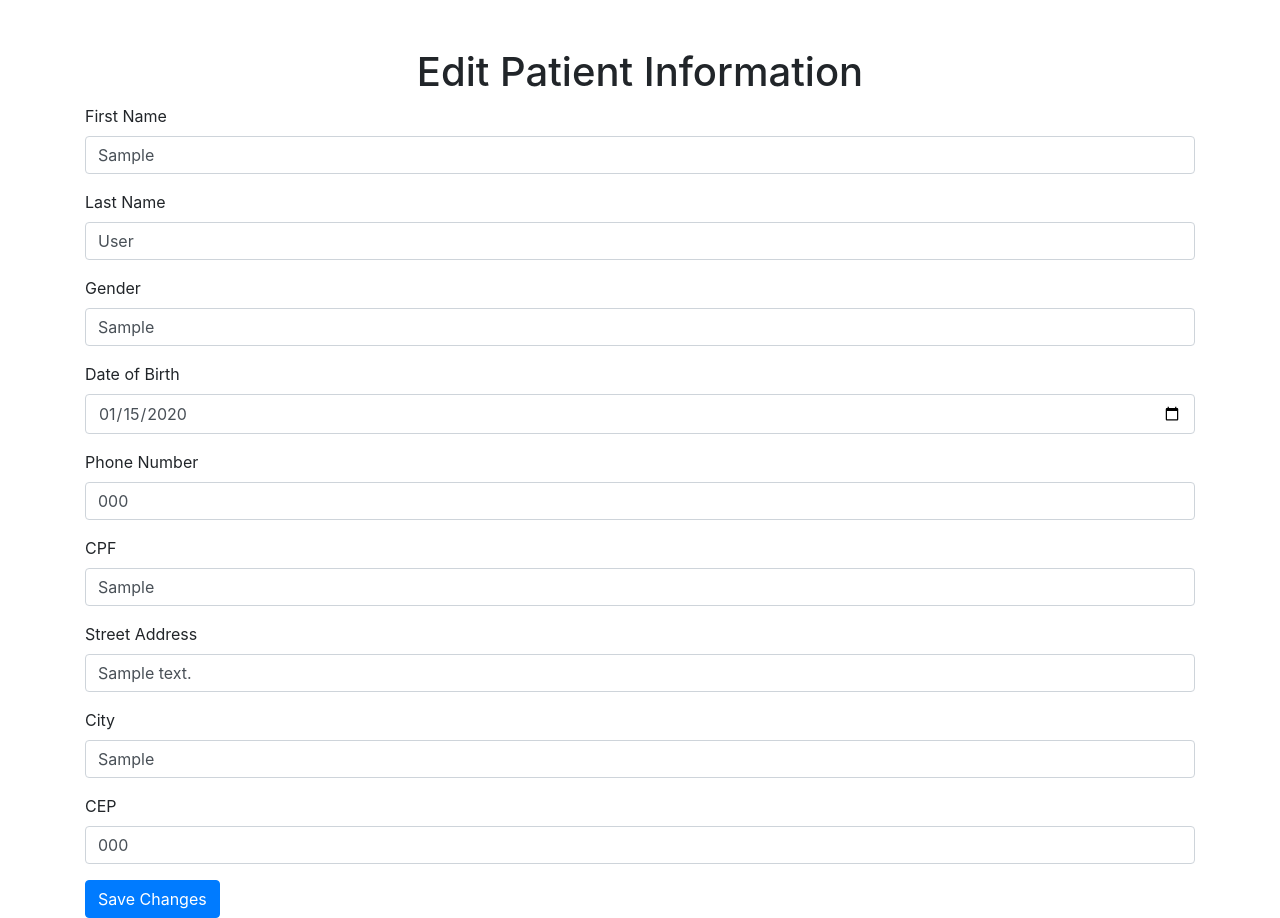
After one commit to woulschneider/prognosys, a Flask app: page /patients/1/edit in a window 1280 px wide. The commit adds this page. Run offline with Flask 3, Linux system fonts and the light colour scheme; tables that the repository leaves empty hold one stand-in row (values such as "Sample post"); some libraries are stand-ins or nearby versions.

Commit message:
Add files via upload

```diff
--- a/app.py
+++ b/app.py
@@ -2,8 +2,7 @@ from flask import Flask, render_template, request, redirect, url_for, flash
 import os
 from flask_migrate import Migrate
 from flask_sqlalchemy import SQLAlchemy
-from models.patients import Patient, db
-
+from models.patients import Patient, db, Diagnostics
 
 app = Flask(__name__)
 app.config['SQLALCHEMY_DATABASE_URI'] = 'postgresql://nfummyjq:pO6jnSAUV3byLm0n6-IWdTkTiqS-DXRk@kesavan.db.elephantsql.com/nfummyjq'
@@ -80,6 +79,22 @@ def edit_patient(patient_id):
     return render_template('edit_patient.html', patient=patient)
 
 
+@app.route('/comments/<int:patient_id>', methods=['GET', 'POST'])
+def comments(patient_id):
+    patient = Patient.query.get(patient_id)
+    diagnostics = Diagnostics.query.filter_by(patient_id=patient_id).all()
+    if request.method == 'POST':
+        comments_text = request.form['comments']
+        diagnostic = Diagnostics(name='Comments', comments=comments_text, patient_id=patient_id)
+        db.session.add(diagnostic)
+        db.session.commit()
+
+    return render_template('comments.html', patient=patient, diagnostics=diagnostics)
+
+
+
+
+
 
 
 if __name__ == '__main__':
--- a/models/patients.py
+++ b/models/patients.py
@@ -26,4 +26,5 @@ class Diagnostics(db.Model):
     __tablename__ = 'diagnostics'
     id = Column(Integer, primary_key=True)
     name = Column(String, nullable=False)
+    comments = Column(String, nullable=True)
     patient_id = Column(Integer, ForeignKey('patients.id'), nullable=False)
--- /dev/null
+++ b/templates/edit_patient.html
@@ -0,0 +1,51 @@
+<!DOCTYPE html>
+<html>
+<head>
+    <title>Edit Patient Information</title>
+    <link rel="stylesheet" href="https://maxcdn.bootstrapcdn.com/bootstrap/4.0.0/css/bootstrap.min.css" integrity="sha384-Gn5384xqQ1aoWXA+058RXPxPg6fy4IWvTNh0E263XmFcJlSAwiGgFAW/dAiS6JXm" crossorigin="anonymous">
+</head>
+<body>
+    <div class="container mt-5">
+        <h1 class="text-center">Edit Patient Information</h1>
+        <form method="POST" action="{{ url_for('edit_patient', patient_id=patient.id) }}">
+            <div class="form-group">
+                <label for="first_name">First Name</label>
+                <input type="text" class="form-control" id="first_name" name="first_name" value="{{ patient.first_name }}">
+            </div>
+            <div class="form-group">
+                <label for="last_name">Last Name</label>
+                <input type="text" class="form-control" id="last_name" name="last_name" value="{{ patient.last_name }}">
+            </div>
+            <div class="form-group">
+                <label for="gender">Gender</label>
+                <input type="text" class="form-control" id="gender" name="gender" value="{{ patient.gender }}">
+            </div>
+            <div class="form-group">
+                <label for="date_of_birth">Date of Birth</label>
+                <input type="date" class="form-control" id="date_of_birth" name="date_of_birth" value="{{ patient.date_of_birth }}">
+            </div>
+            <div class="form-group">
+                <label for="phone_number">Phone Number</label>
+                <input type="tel" class="form-control" id="phone_number" name="phone_number" value="{{ patient.phone_number }}">
+            </div>
+            <div class="form-group">
+                <label for="cpf">CPF</label>
+                <input type="text" class="form-control" id="cpf" name="cpf" value="{{ patient.cpf }}">
+            </div>
+            <div class="form-group">
+                <label for="street_address">Street Address</label>
+                <input type="text" class="form-control" id="street_address" name="street_address" value="{{ patient.street_address }}">
+            </div>
+            <div class="form-group">
+                <label for="city">City</label>
+                <input type="text" class="form-control" id="city" name="city" value="{{ patient.city }}">
+            </div>
+            <div class="form-group">
+                <label for="cep">CEP</label>
+                <input type="text" class="form-control" id="cep" name="cep" value="{{ patient.cep }}">
+            </div>
+            <button type="submit" class="btn btn-primary">Save Changes</button>
+        </form>
+    </div>
+</body>
+</html>
```
Also changed, not shown: migrations/versions/0499c023d405_.py (added, +24 -0 lines), migrations/versions/f4e80479f05c_.py (added, +32 -0 lines), templates/comments.html (added, +16 -0 lines), templates/index.html (+27 -5 lines), templates/patient.html (added, +55 -0 lines), templates/patients.html (+43 -13 lines).
